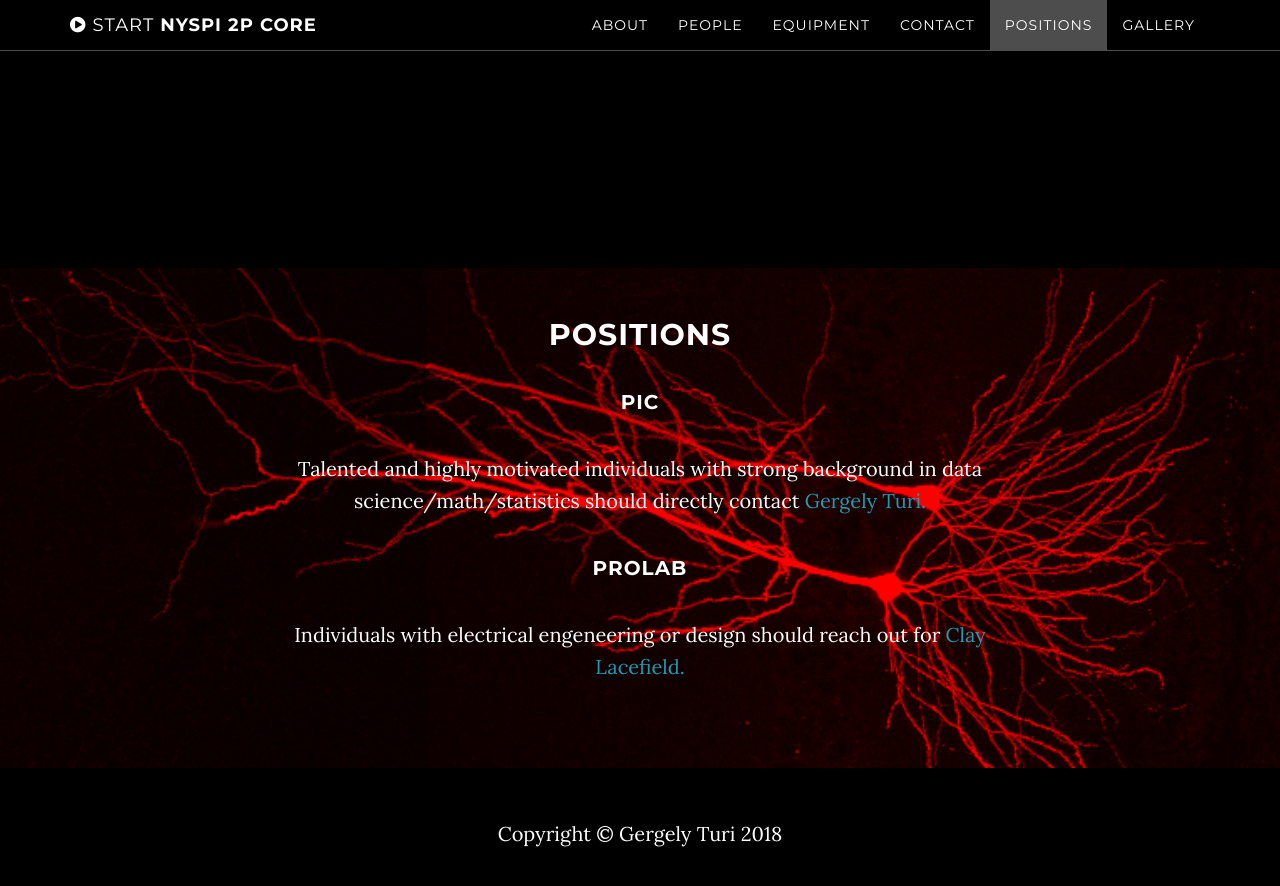
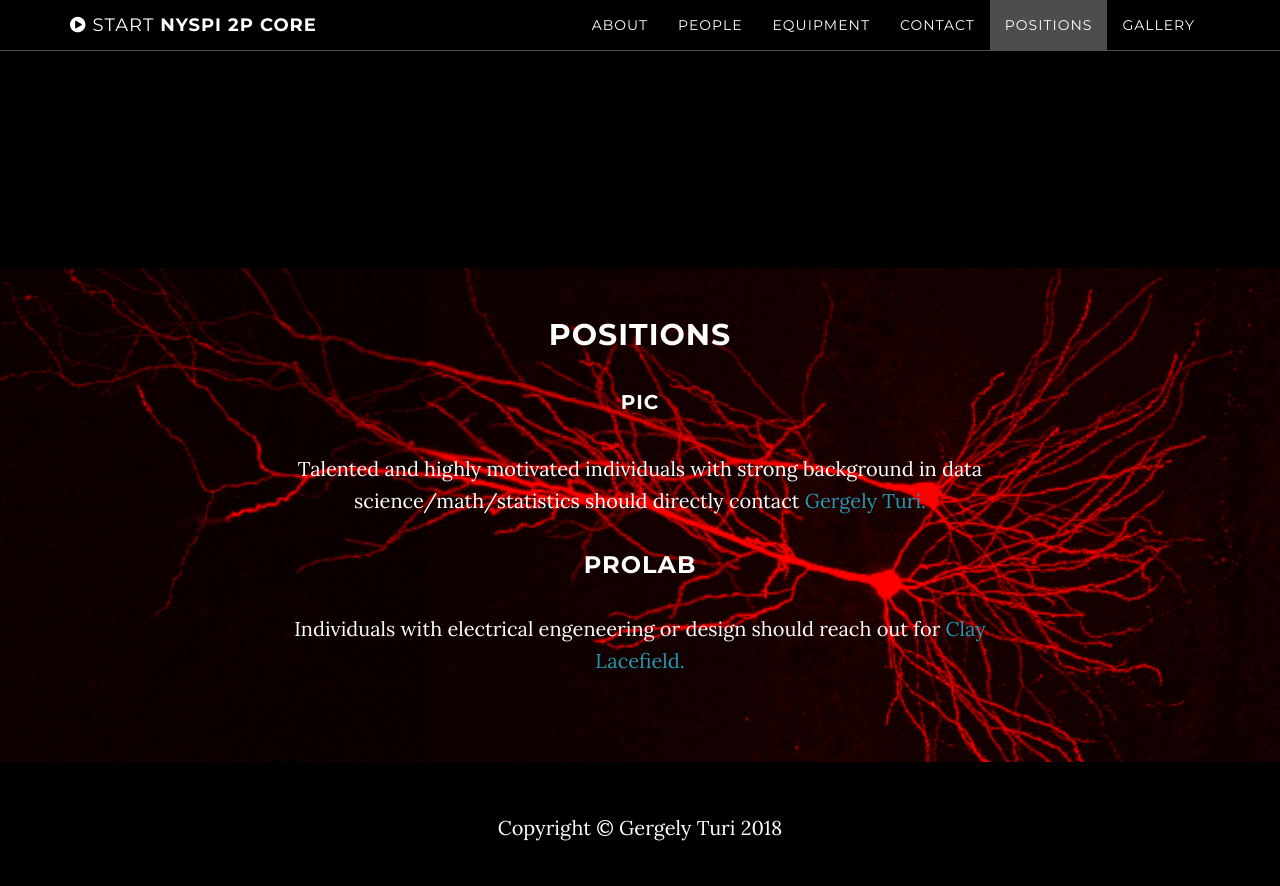
Before and after one commit to GergelyTuri/GergelyTuri.github.io, a Jekyll site: the page built from index.html, in a window 1280 px wide and 900 px high, scrolled down 3826 px. Shown: the top 886 px of the window. Built offline with Jekyll 4.4.1, drawn with Linux system fonts in a browser that asks for light colours.

```diff
--- a/_includes/positions.html
+++ b/_includes/positions.html
@@ -5,7 +5,8 @@
                 <div class="col-lg-8 col-lg-offset-2">
                     <h2>Positions</h2>
                     <h3><p>PIC</p></h3><p>Talented and highly motivated individuals with strong background in data science/math/statistics should directly contact <a href="mailto:{{ site.email }}">Gergely Turi.</a></p>
-                    <h3><p>ProLab</p></h3><p>Individuals with electrical engeneering or design should reach out for <a href="mailto:col8@columbia.edu">Clay Lacefield.</a></p>
+                    <p><h3>ProLab</h3></p>
+                    <p>Individuals with electrical engeneering or design should reach out for <a href="mailto:col8@columbia.edu">Clay Lacefield.</a></p>
                 </div>
             </div>
         </div>
```
